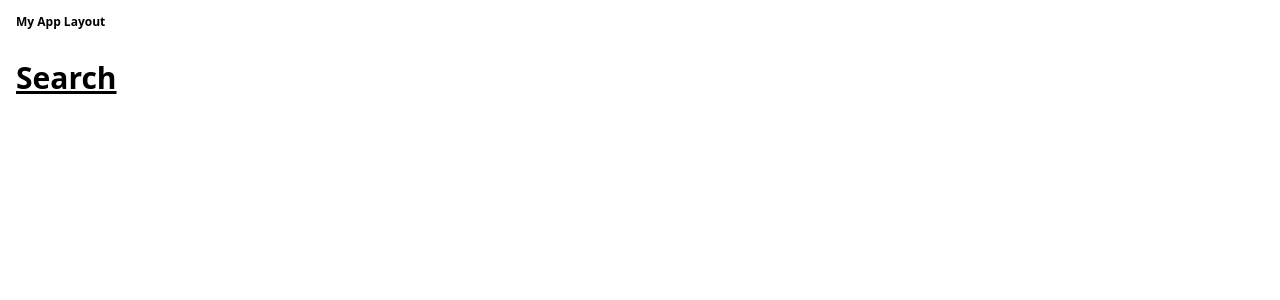
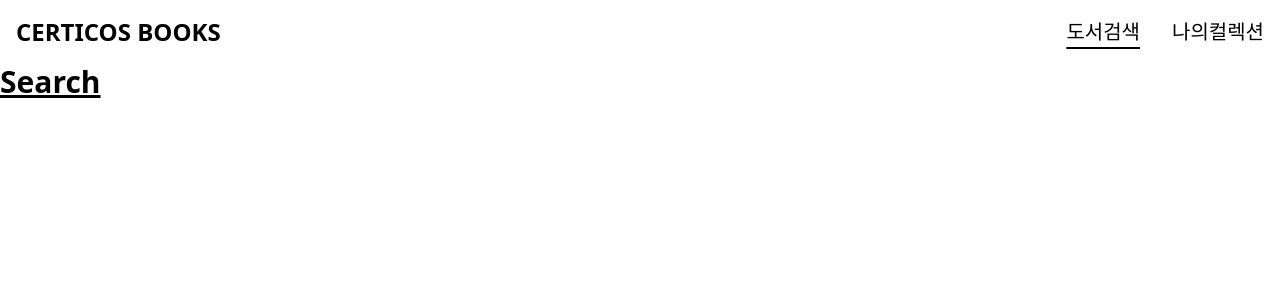
Before and after one commit to candymask0712/book-search-project, a React (Vite) app: page / in a window 1280 px wide. Shown: the top 300 px of the page. Built offline with nearby package versions, Linux system fonts and the light colour scheme.

Commit message:
feat: 헤더 UI 구현

```diff
--- a/package.json
+++ b/package.json
@@ -13,6 +13,7 @@
     "@tailwindcss/vite": "^4.0.17",
     "@tanstack/react-query": "^5.69.0",
     "antd": "^5.24.5",
+    "classnames": "^2.5.1",
     "react": "^19.0.0",
     "react-dom": "^19.0.0",
     "react-error-boundary": "^5.0.0",
--- a/src/App.tsx
+++ b/src/App.tsx
@@ -1,12 +1,11 @@
 import { Outlet } from 'react-router-dom';
+import Header from './components/header/Header';
 
 export default function App() {
   return (
     <div className='bg-palette-white'>
-      <header className='p-4'>
-        <h1 className='text-body2Bold'>My App Layout</h1>
-      </header>
-      <main className='p-4'>
+      <Header />
+      <main className='pt-16'>
         <Outlet />
       </main>
     </div>
--- /dev/null
+++ b/src/components/header/Header.tsx
@@ -0,0 +1,16 @@
+import React from 'react';
+import HeaderNav from './HeaderNav';
+import HeaderLogo from './HeaderLogo';
+
+const Header: React.FC = () => {
+  return (
+    <header className='w-full bg-palette-white fixed top-0'>
+      <div className='max-w-screen-xl mx-auto px-4 h-16 flex items-center justify-between'>
+        <HeaderLogo />
+        <HeaderNav />
+      </div>
+    </header>
+  );
+};
+
+export default Header;
--- /dev/null
+++ b/src/components/header/HeaderLogo.tsx
@@ -0,0 +1,13 @@
+import { Link } from 'react-router-dom';
+import { DEFAULT_LINK_HREF } from '../../constants/links';
+import COMMON from '../../constants/common';
+
+const HeaderLogo: React.FC = () => {
+  return (
+    <Link to={DEFAULT_LINK_HREF}>
+      <h1 className='text-title1'>{COMMON.TITLE}</h1>
+    </Link>
+  );
+};
+
+export default HeaderLogo;
--- /dev/null
+++ b/src/components/header/HeaderNav.tsx
@@ -0,0 +1,22 @@
+import React from 'react';
+import { useLocation } from 'react-router-dom';
+import { LINKS } from '../../constants/links';
+import NavItem from './NavItem';
+
+const HeaderNav: React.FC = () => {
+  const pathname = useLocation().pathname;
+
+  return (
+    <nav className='flex items-center space-x-8'>
+      {LINKS.map((link) => (
+        <NavItem
+          key={link.href}
+          link={link}
+          isActive={pathname === link.href}
+        />
+      ))}
+    </nav>
+  );
+};
+
+export default HeaderNav;
--- /dev/null
+++ b/src/components/header/NavItem.tsx
@@ -0,0 +1,25 @@
+import React from 'react';
+import cn from 'classnames';
+import { LinkType } from '../../types/link.type';
+import { Link } from 'react-router-dom';
+
+interface Props {
+  link: LinkType;
+  isActive: boolean;
+}
+
+const NavItem: React.FC<Props> = ({ link, isActive }) => {
+  return (
+    <Link
+      to={link.href}
+      className={cn('text-body1', {
+        underline: isActive,
+        'underline-offset-8': isActive
+      })}
+    >
+      {link.label}
+    </Link>
+  );
+};
+
+export default NavItem;
--- a/src/constants/links.ts
+++ b/src/constants/links.ts
@@ -1,6 +1,6 @@
 export const LINKS = [
   { label: '도서검색', href: '/' },
-  { label: '나의컬렉션', href: '/collection' }
+  { label: '나의컬렉션', href: '/favorite' }
 ] as const;
 
 export const DEFAULT_LINK_HREF = LINKS[0].href;
```
Also changed, not shown: 1 other file (tests, documents, lock files or other folders).
